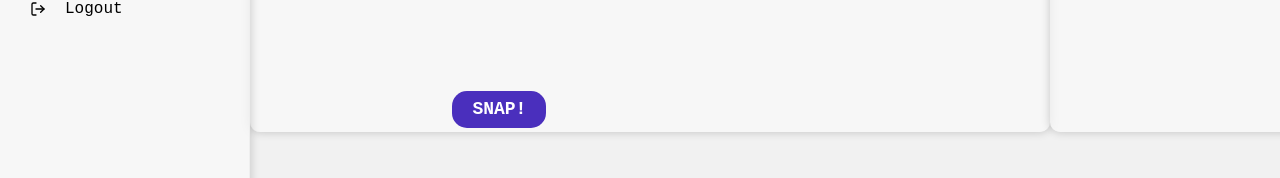
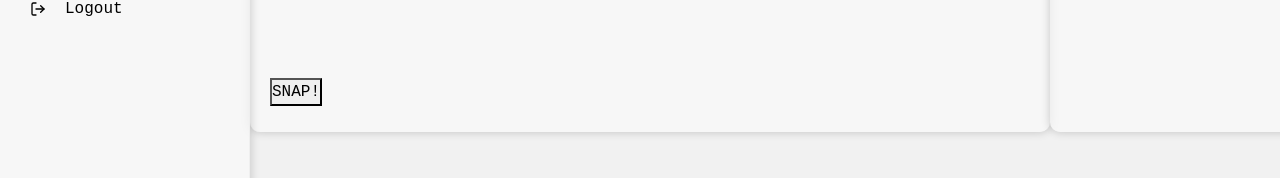
Before and after one commit to galileoandthestars/Sentify, a React (Create React App) app in the folder frontend/: page /dashboard in a window 1280 px wide. Shown: the part 316-494 px from the top of the page. Built offline with nearby package versions, Linux system fonts and the light colour scheme; no server answers.

Commit message:
Removed redundant SNAP! and NEXT! buttons and included a handleButtonClick() function that changes the appearance of one button based on its state.

```diff
--- a/frontend/src/components/CameraFeed.js
+++ b/frontend/src/components/CameraFeed.js
@@ -88,6 +88,20 @@ export const CameraFeed = ({ onPhotoData }) => {
         localStorage.clear();
     }
 
+    const [toggleButton, setButton] = useState({
+        action: true,
+        text: "SNAP!"
+    });
+    const handleButtonClick = () => {
+        if (toggleButton.action) {
+            setButton({ ...toggleButton, action: false, text: "NEXT!" });
+            takePhoto();
+        } else {
+            setButton({ ...toggleButton, action: true, text: "SNAP!" });
+            closePhoto();
+        }
+    }
+
     useEffect(() => {
         getVideo();
     }, [videoRef])
@@ -96,12 +110,11 @@ export const CameraFeed = ({ onPhotoData }) => {
         <div className='camera-container'>
             <div className='camera'>
                 <video ref={videoRef}></video>
-                <button className='cameraFeed-btn' onClick={takePhoto}>SNAP!</button>
             </div>
             <div className={'result ' + (hasPhoto ? 'hasPhoto' : '')}>
                 <canvas ref={photoRef}></canvas>
-                <button className="cameraFeed-btn2" onClick={closePhoto}>NEXT!</button>
             </div>
+            <button className="camera-button" onClick={handleButtonClick}>{toggleButton.text}</button>
         </div>
     )
 }
```
